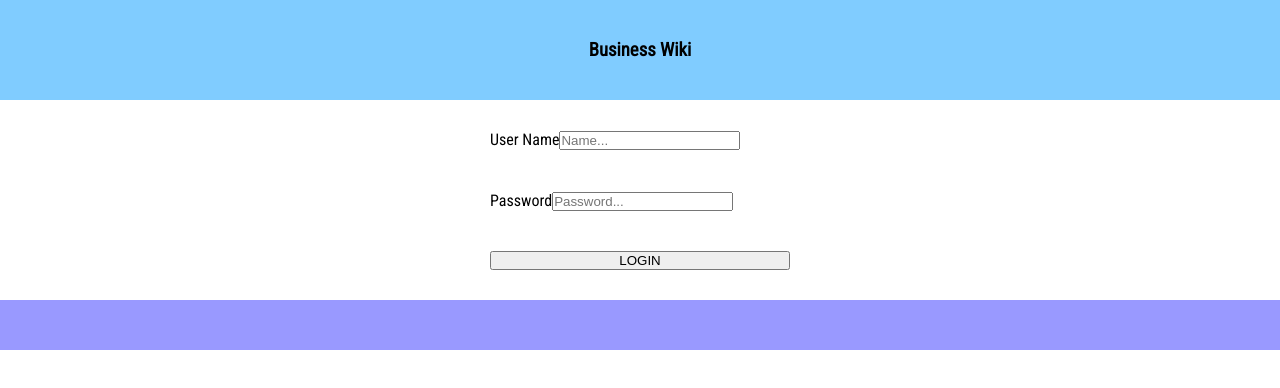
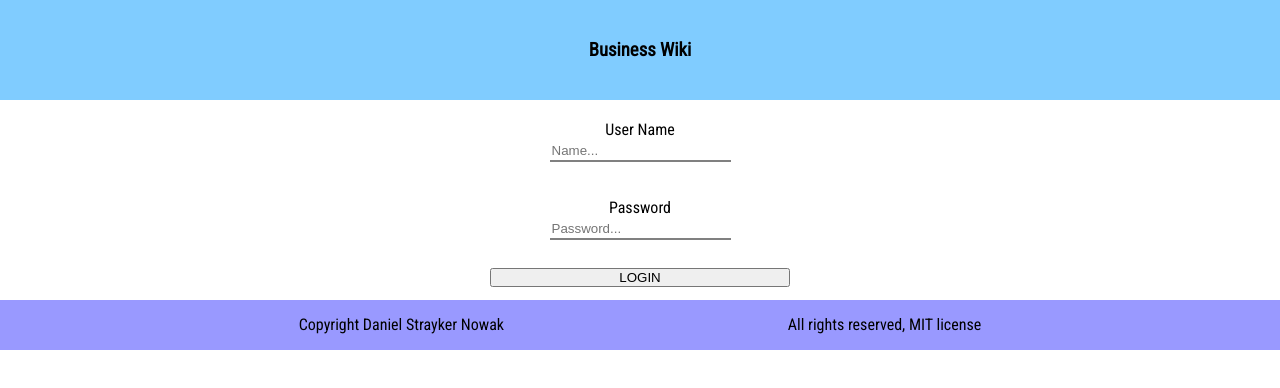
Before and after one commit to StraykerPL/BusinessWiki, a Next.js app in the folder business-wiki/: page / in a window 1280 px wide. Shown: the top 388 px of the page. Built offline with nearby package versions, Linux system fonts and the light colour scheme.

Commit message:
feat: Add dedicated styling files for form and input text box

```diff
--- a/business-wiki/pages/index.tsx
+++ b/business-wiki/pages/index.tsx
@@ -1,4 +1,5 @@
-import styles from "../shared/styles/index.module.scss";
+import moduleStyles from "../shared/styles/index.module.scss";
+import formStyles from "../shared/styles/Form.module.scss";
 
 import Head from "next/head";
 import React, { FormEvent, useContext } from "react";
@@ -32,18 +33,18 @@ export default function App() {
   };
 
   return (
-    <div className={styles.container}>
+    <div className={moduleStyles.container}>
       <Head>
         <title>Business Wiki - Login</title>
         <link rel="icon" href="/favicon.ico" />
       </Head>
 
-      <main className={styles.container__main}>
-        <header className={styles.container__mainheader}>
+      <main className={moduleStyles.container__main}>
+        <header className={moduleStyles.container__mainheader}>
           <h3>Business Wiki</h3>
         </header>
-        <section className={styles.container__maincontent}>
-          <form onSubmit={submitForm} className={styles.container__maincontentform}>
+        <section className={moduleStyles.container__maincontent}>
+          <form onSubmit={submitForm} className={formStyles.default}>
             <Input id="username" type="text" text="User Name" placeholder="Name..." />
             <Input id="password" type="password" text="Password" placeholder="Password..." />
             <button type="submit">LOGIN</button>
@@ -51,7 +52,9 @@ export default function App() {
         </section>
       </main>
 
-      <footer className={styles.container__footer}>
+      <footer className={moduleStyles.container__footer}>
+        <p>Copyright Daniel Strayker Nowak</p>
+        <p>All rights reserved, MIT license</p>
       </footer>
     </div>
   );
--- a/business-wiki/shared/components/TextInput.tsx
+++ b/business-wiki/shared/components/TextInput.tsx
@@ -1,3 +1,5 @@
+import inputStyles from "../styles/TextInput.module.scss";
+
 const TextInput = (
     props: {
         id: string;
@@ -6,9 +8,9 @@ const TextInput = (
         placeholder: string;
     }) => {
     return (
-        <div className="input">
-            <label htmlFor={props.id}>{props.text}</label>
-            <input id={props.id} name={props.id} type={props.type} placeholder={props.placeholder} required />
+        <div className={inputStyles.input}>
+            <label htmlFor={props.id} className={inputStyles.input__label}>{props.text}</label>
+            <input id={props.id} name={props.id} type={props.type} placeholder={props.placeholder} className={inputStyles.input__textbox} required />
         </div>
     );
 };
--- /dev/null
+++ b/business-wiki/shared/styles/Form.module.scss
@@ -0,0 +1,8 @@
+.default {
+    display: flex;
+    flex-direction: column;
+    justify-content: space-evenly;
+    height: 200px;
+    width: 300px;
+    row-gap: 10px;
+}
--- /dev/null
+++ b/business-wiki/shared/styles/TextInput.module.scss
@@ -0,0 +1,17 @@
+.input {
+    display: flex;
+    flex-direction: column;
+    align-items: center;
+    padding: 5px;
+
+    &__label {
+        padding: 2px;
+    }
+
+    &__textbox {
+        border: 0;
+        border-bottom: 2px solid grey;
+        outline: 0;
+        padding: 2px;
+    }
+}
--- a/business-wiki/shared/styles/index.module.scss
+++ b/business-wiki/shared/styles/index.module.scss
@@ -16,20 +16,16 @@
             flex-direction: row;
             justify-content: space-evenly;
             width: 100%;
-
-            &form {
-                display: flex;
-                flex-direction: column;
-                justify-content: space-evenly;
-                height: 200px;
-                width: 300px;
-                row-gap: 10px;
-            }
         }
     }
 
     &__footer {
+        display: flex;
+        flex-direction: row;
+        justify-content: space-evenly;
+        align-content: center;
         height: 50px;
         background-color: #9999ff;
+        padding: 15px;
     }
 }
```
